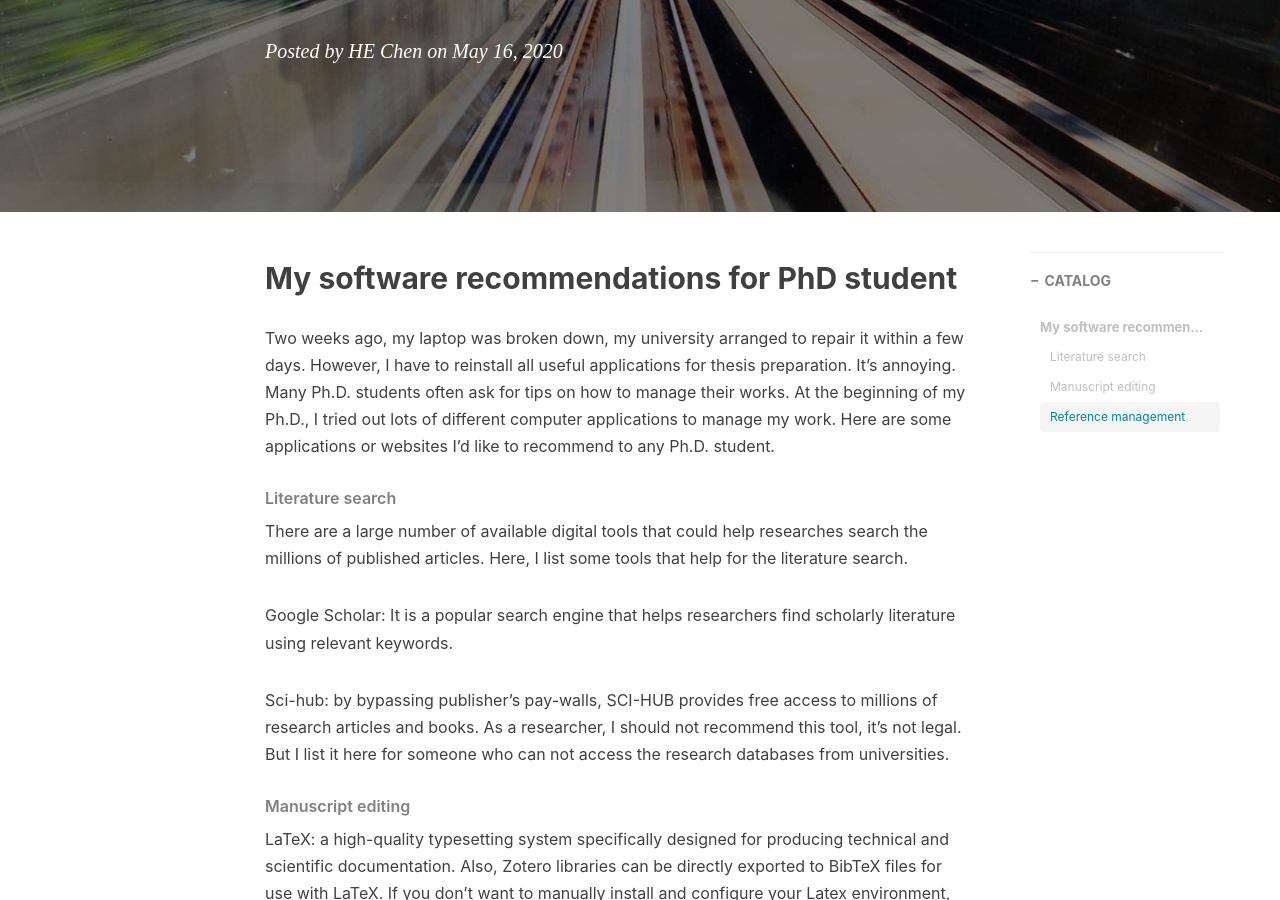
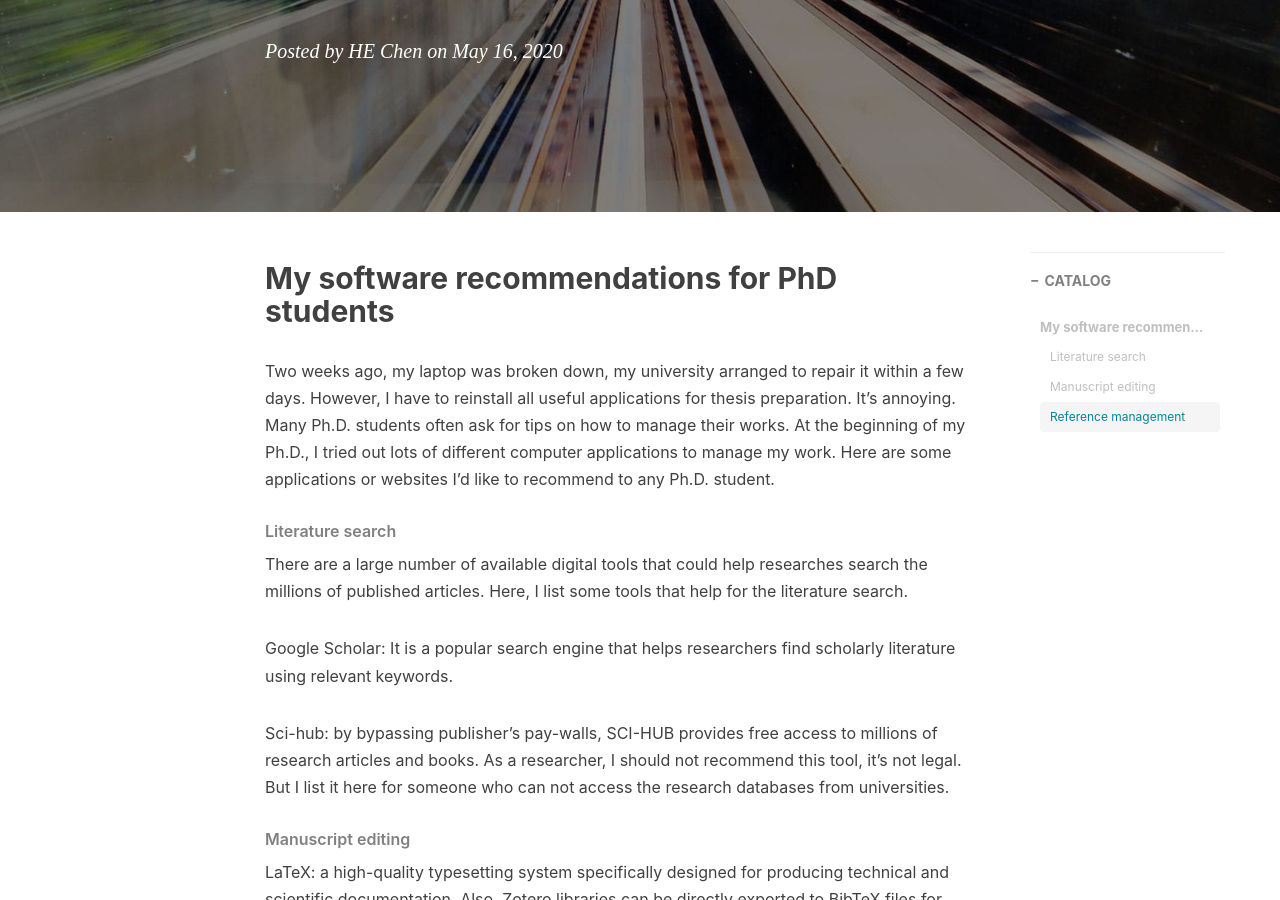
Before and after one commit to he-chen-95/he-chen-95.github.io, a Jekyll site: the page built from _posts/2020-05-16-Software_recommandation.md, in a window 1280 px wide and 900 px high, scrolled down 432 px. Built offline with Jekyll 4.4.1, drawn with Linux system fonts in a browser that asks for light colours; nearby versions of some CDN libraries; comment, search, counter and statistics services are not loaded.

Commit message:
Update 2020-05-16-Software_recommandation.md

```diff
--- a/_posts/2020-05-16-Software_recommandation.md
+++ b/_posts/2020-05-16-Software_recommandation.md
@@ -10,7 +10,7 @@ tags:
     - IT
 ---
 
-## My software recommendations for PhD student
+## My software recommendations for PhD students
 
 Two weeks ago, my laptop was broken down, my university arranged to repair it within a few days.  However, I have to reinstall all useful applications for thesis preparation. It's annoying. Many Ph.D. students often ask for tips on how to manage their works. At the beginning of my Ph.D., I tried out lots of different computer applications to manage my work. Here are some applications or websites I'd like to recommend to any Ph.D. student.
 
```
